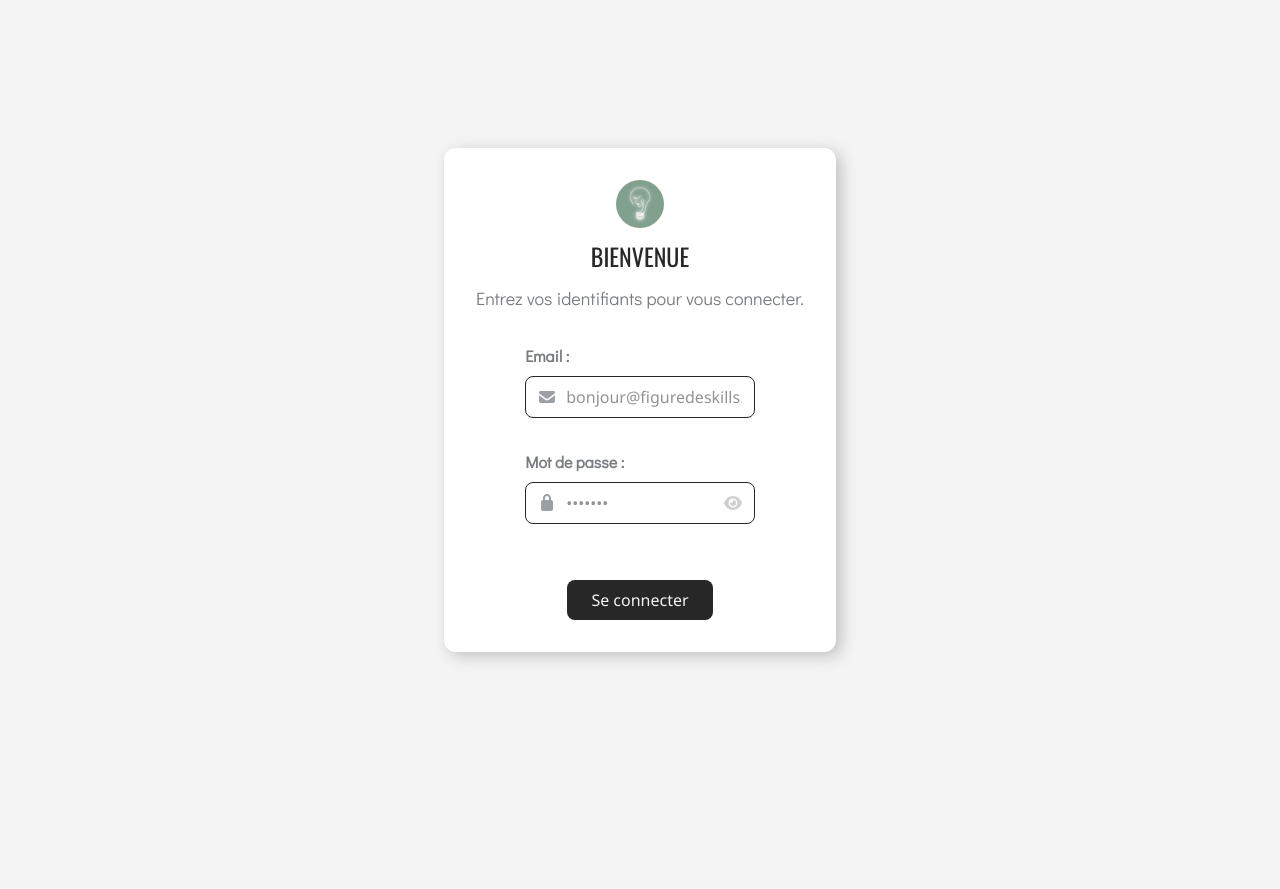
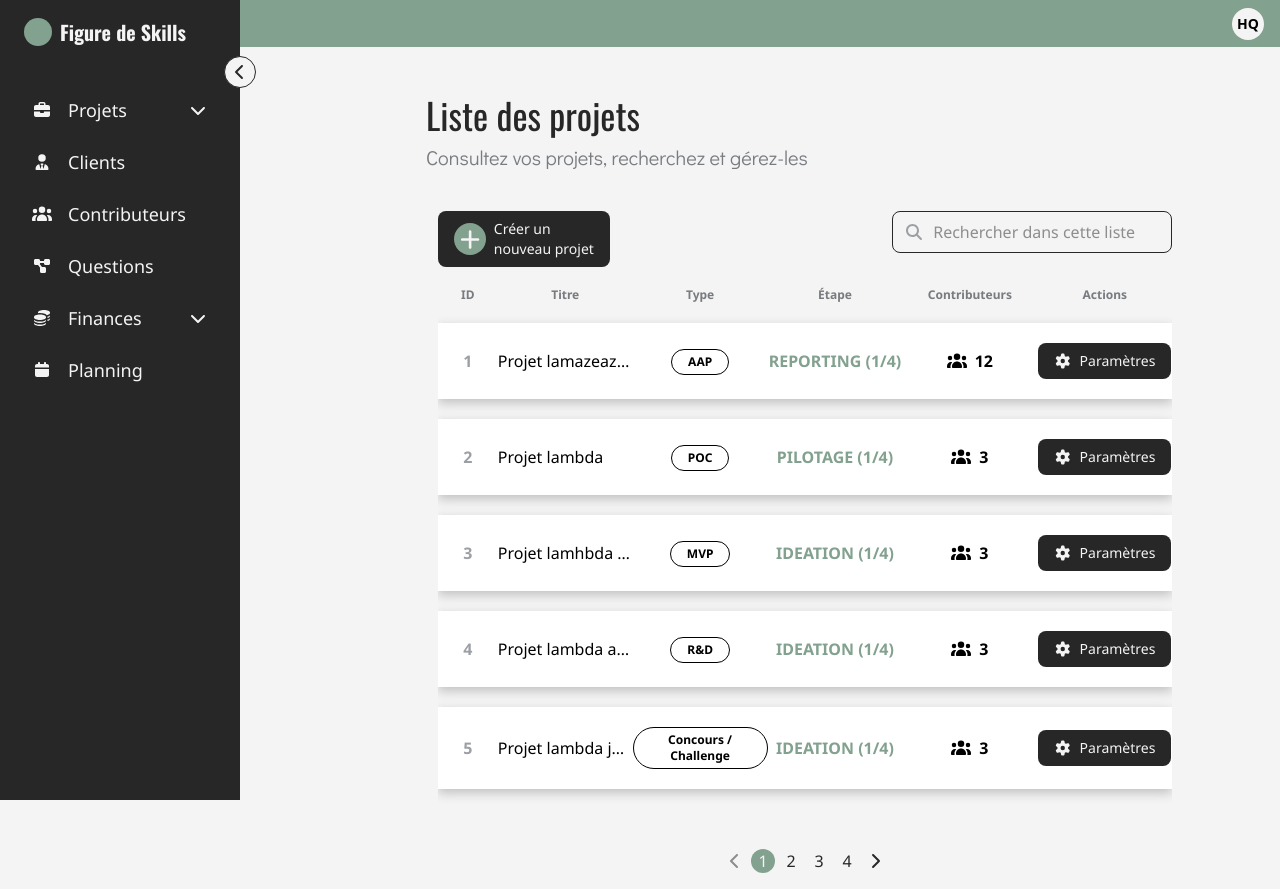
Before and after one commit to Ludovic-U/projet_certification, a Next.js app in the folder frontend/: page / in a window 1280 px wide. Before the commit the page ends 800 px from the top, so only its background shows below. Built offline with nearby package versions, Linux system fonts and the light colour scheme.

Commit message:
animation dropdown submenu sidebar

```diff
--- a/frontend/src/app/layout.tsx
+++ b/frontend/src/app/layout.tsx
@@ -17,8 +17,8 @@ export default function RootLayout({
   return (
       <html lang="fr" className={`${oswald.variable} ${notoSans.variable} ${didactGothic.variable} antialiased`}>
         <body className="bg-light">
-          {/* <ClientLayout>{children}</ClientLayout> */}
-          {children}
+          <ClientLayout>{children}</ClientLayout>
+          {/* {children} */}
         </body>
       </html>
   );
--- a/frontend/src/app/page.tsx
+++ b/frontend/src/app/page.tsx
@@ -1,93 +1,206 @@
+// Affichages de la liste des projets
+
 "use client";
 
 import { useState } from "react";
-import { useRouter } from "next/navigation";
-import axios from "axios";
 
-import LoginForm from "@/components/forms/LoginForm";
+import { FontAwesomeIcon, Icons, CirclePlus } from "@/lib/icons";
 
-type LoginFormInputs = {
-    email: string;
-    password: string;
-};
+import Header from "@/components/layout/Header/Header"
+import { SideNav } from "@/components/layout"
+import {
+    Button,
+    List,
+    Input,
+    Pagination,
+    projectsList
+} from "@/components/ui"
 
-export default function LoginPage() {
-    const [isLoading, setIsLoading] = useState(false);
-    const [apiError, setApiError] = useState<string>("");
+export default function Home() {
+    const [isSideNavOpen, setIsSideNavOpen] = useState(false);
 
-    const router = useRouter();
-    const api = axios.create({
-        baseURL: "http://localhost:4000/api/",
-        withCredentials: true,
-    });
+    const projects = [
+        { id: 1, title: "Projet lamazeazebda", type: "AAP", step:"REPORTING (1/4)", contributors: 12},
+        { id: 2, title: "Projet lambda", type: "POC", step:"Pilotage (1/4)", contributors: 3},
+        { id: 3, title: "Projet lamhbda un titre long", type: "MVP", step:"IDEATION (1/4)", contributors: 3},
+        { id: 4, title: "Projet lambda avec un titre encore plus long", type: "R&D", step:"IDEATION (1/4)", contributors: 3},
+        { id: 5, title: "Projet lambda je ne pense pas que des titres seront aussi longs mais au cas où", type: "Concours / Challenge", step:"IDEATION (1/4)", contributors: 3},
+        { id: 6, title: "Projet lambda", type: "Campagne", step:"IDEATION (1/4)", contributors: 3},
+        { id: 7, title: "Projet lambda", type: "Sprint", step:"IDEATION (1/4)", contributors: 3},
+        { id: 8, title: "Projet lambda", type: "Concours", step:"IDEATION (1/4)", contributors: 8},
+        { id: 9, title: "Projet lambda", type: "Programme", step:"IDEATION (1/4)", contributors: 3},
+        { id: 10, title: "Projet lambda", type: "Initiative", step:"IDEATION (1/4)", contributors: 3},
+        { id: 11, title: "Projet lambda", type: "Contrat / Prestation", step:"IDEATION (1/4)", contributors: 3},
+        { id: 12, title: "Projet lambda", type: "Concours / Challenge", step:"IDEATION (1/4)", contributors: 3},
+        { id: 13, title: "Projet lambda", type: "AAP", step:"PILOTAGE (1/4)", contributors: 3},
+        { id: 14, title: "Projet lambda", type: "AAP", step:"IDEATION (1/4)", contributors: 3},
+        { id: 15, title: "Projet lambda", type: "AAP", step:"REPORTING (1/4)", contributors: 3},
+        { id: 16, title: "Projet lambda", type: "AAP", step:"IDEATION (1/4)", contributors: 3},
+        { id: 17, title: "Projet lambda", type: "AAP", step:"CONCEPTION (1/4)", contributors: 3},
+        { id: 18, title: "Projet lambda", type: "AAP", step:"IDEATION (1/4)", contributors: 3},
+        { id: 19, title: "Projet lambda", type: "AAP", step:"CONCEPTION (8/10)", contributors: 3},
+        { id: 20, title: "Projet lambda", type: "AAP", step:"IDEATION (1/4)", contributors: 3},
+    ];
 
-    const onSubmit = (data: LoginFormInputs) => {
-        setIsLoading(true);
-        setApiError("");
-
-        console.log("login data: ", data);
-
-        api.post("user/login", {
-            email: data.email,
-            password: data.password,
-        })
-            .then(function (response) {
-                console.log("Login successful, routerpush");
-                console.log(response);
-                // Redirect to the home page after successful login
-                router.push("/admin"); // TODO: check user role and redirect accordingly
-            })
-            .catch(function (error) {
-                console.log("Login failed");
-                console.log(error);
-                setIsLoading(false);
-
-                let errorMessage =
-                    "Echec de la connexion. Veuillez véridier vos identifiants.";
-
-                if (error.response?.status == 401) {
-                    errorMessage = "Email ou mot de passe incorrect.";
-                } else if (error.response?.status == 429) {
-                    errorMessage =
-                        "Trop de tentatives. Veuillez réessayer plus tard.";
-                } else if (error.response?.status == 500) {
-                    errorMessage =
-                        "Erreur du serveur. Veuillez réessayer plus tard";
-                } else if (!error.response) {
-                    errorMessage =
-                        "Erreur de connexion. Vérifiez votre connexion internet.";
-                }
-
-                setApiError(errorMessage);
-            });
-    };
+    const itemsPerPage = 5;
+    const [currentPage, setCurrentPage] = useState(1);
+    const totalPages = Math.ceil(projects.length / itemsPerPage);
+    const currentData = projects.slice(
+        (currentPage - 1) * itemsPerPage,
+        currentPage * itemsPerPage
+    );
 
     return (
-        <div className="h-screen overflow-y-scroll justify-center bg-light flex flex-col items-center">
-            <section className="
-                        flex flex-col bg-white text-dark items-center justify-center
-                        w-full h-full
-                        md:w-[50%] md:h-fit
-                        lg:min-w-fit lg:max-w-[25vw]
-                        rounded-xl shadow-500base p-8">
-                <img
-                    src="/logo-sm.jpeg"
-                    className="rounded-full w-12 h-12"
-                    alt="logo"
-                />
-                <h1 className="cursor-default font-oswald font-medium text-2xl my-3">
-                    BIENVENUE
-                </h1>
-                <p className="cursor-default font-didact text-center text-greydarker text-lg mb-8">
-                    Entrez vos identifiants pour vous connecter.
-                </p>
+        <div className="min-h-screen flex flex-col">
+            <div className="flex flex-1">
+                <main
+                 className={`
+                    overflow-y-scroll flex flex-col bg-light transition-all duration-300 flex-1
+                    ${isSideNavOpen ? "ml-[240px]" : "ml-[90px]"}
+                 `}
+                >
+                    <div className="flex items-center justify-between mx-20 my-10">
+                        <div className="w-fit cursor-default select-none flex flex-col gap-2">
+                            <h1 className="font-oswald text-dark text-4xl">
+                                Liste des projets
+                            </h1>
+                            <p className="font-didact text-greydarker text-xl">
+                                Consultez vos projets, recherchez et gérez-les
+                            </p>
+                        </div>
+                    </div>
 
-                <LoginForm
-                 onSubmit={onSubmit}
-                 isLoading={isLoading}
-                 apiError={apiError}
-                />
-            </section>
+                    <div className="flex flex-col self-center w-[80%] max-w-[1200px] flex-1">
+                        <div className="flex justify-between ">
+                            <Button
+                             variant="iconPrimary"
+                             size="sm">
+                                <CirclePlus/>
+                                Créer un<br/> nouveau projet
+                            </Button>
+                            <Input
+                             placeholder="Rechercher dans cette liste"
+                             leftIcon={
+                                <span>
+                                    <FontAwesomeIcon icon={Icons.search}/>
+                                </span>
+                             }
+                             className="min-w-70 max-w-80"
+                            />
+                        </div>
+
+                            <List<typeof currentData[0]>
+                            data={currentData}
+                            columns={projectsList}
+                            />
+                         {totalPages > 1 && (
+                            <div className="flex justify-center mt-10">
+                                <Pagination
+                                currentPage={currentPage}
+                                totalPages={totalPages}
+                                onPageChange={setCurrentPage}
+                                />
+                             </div>
+                        )}
+                    </div>
+                </main>
+            </div>
         </div>
     );
 }
+
+
+// "use client";
+
+// import { useState } from "react";
+// import { useRouter } from "next/navigation";
+// import axios from "axios";
+
+// import LoginForm from "@/components/forms/LoginForm";
+
+// type LoginFormInputs = {
+//     email: string;
+//     password: string;
+// };
+
+// export default function LoginPage() {
+//     const [isLoading, setIsLoading] = useState(false);
+//     const [apiError, setApiError] = useState<string>("");
+
+//     const router = useRouter();
+//     const api = axios.create({
+//         baseURL: "http://localhost:4000/api/",
+//         withCredentials: true,
+//     });
+
+//     const onSubmit = (data: LoginFormInputs) => {
+//         setIsLoading(true);
+//         setApiError("");
+
+//         console.log("login data: ", data);
+
+//         api.post("user/login", {
+//             email: data.email,
+//             password: data.password,
+//         })
+//             .then(function (response) {
+//                 console.log("Login successful, routerpush");
+//                 console.log(response);
+//                 // Redirect to the home page after successful login
+//                 router.push("/admin"); // TODO: check user role and redirect accordingly
+//             })
+//             .catch(function (error) {
+//                 console.log("Login failed");
+//                 console.log(error);
+//                 setIsLoading(false);
+
+//                 let errorMessage =
+//                     "Echec de la connexion. Veuillez véridier vos identifiants.";
+
+//                 if (error.response?.status == 401) {
+//                     errorMessage = "Email ou mot de passe incorrect.";
+//                 } else if (error.response?.status == 429) {
+//                     errorMessage =
+//                         "Trop de tentatives. Veuillez réessayer plus tard.";
+//                 } else if (error.response?.status == 500) {
+//                     errorMessage =
+//                         "Erreur du serveur. Veuillez réessayer plus tard";
+//                 } else if (!error.response) {
+//                     errorMessage =
+//                         "Erreur de connexion. Vérifiez votre connexion internet.";
+//                 }
+
+//                 setApiError(errorMessage);
+//             });
+//     };
+
+//     return (
+//         <>Page</>
+//         // <div className="h-screen overflow-y-scroll justify-center bg-light flex flex-col items-center">
+//         //     <section className="
+//         //                 flex flex-col bg-white text-dark items-center justify-center
+//         //                 w-full h-full
+//         //                 md:w-[50%] md:h-fit
+//         //                 lg:min-w-fit lg:max-w-[25vw]
+//         //                 rounded-xl shadow-500base p-8">
+//         //         <img
+//         //             src="/logo-sm.jpeg"
+//         //             className="rounded-full w-12 h-12"
+//         //             alt="logo"
+//         //         />
+//         //         <h1 className="cursor-default font-oswald font-medium text-2xl my-3">
+//         //             BIENVENUE
+//         //         </h1>
+//         //         <p className="cursor-default font-didact text-center text-greydarker text-lg mb-8">
+//         //             Entrez vos identifiants pour vous connecter.
+//         //         </p>
+
+//         //         <LoginForm
+//         //          onSubmit={onSubmit}
+//         //          isLoading={isLoading}
+//         //          apiError={apiError}
+//         //         />
+//         //     </section>
+//         // </div>
+//     );
+// }
--- a/frontend/src/components/layout/SideNav/constants.tsx
+++ b/frontend/src/components/layout/SideNav/constants.tsx
@@ -9,7 +9,7 @@ export const SIDENAV_ITEMS: SideNavItem[] = [
         subMenu: true,
         subMenuItems: [
             { title: "Vue d'ensemble", path:"/sub1", icon: <FontAwesomeIcon icon={Icons.tableCells}/>},
-            { title: "Idéation", path:"/sub1", icon: <FontAwesomeIcon icon={Icons.lightbulb}/>},
+            { title: "Idéation", path:"/sub", icon: <FontAwesomeIcon icon={Icons.lightbulb}/>},
             { title: "Conception", path:"/sub2", icon: <FontAwesomeIcon icon={Icons.penRuler}/>},
             { title: "Pilotage", path:"/sub3", icon: <FontAwesomeIcon icon={Icons.compass}/>},
             { title: "Reporting", path:"/sub4", icon: <FontAwesomeIcon icon={Icons.users}/>},
```
Also changed, not shown: frontend/src/components/layout/SideNav/SideNav.tsx (+5 -2 lines), frontend/src/app/pageHeaderSideNav.txt (added).
